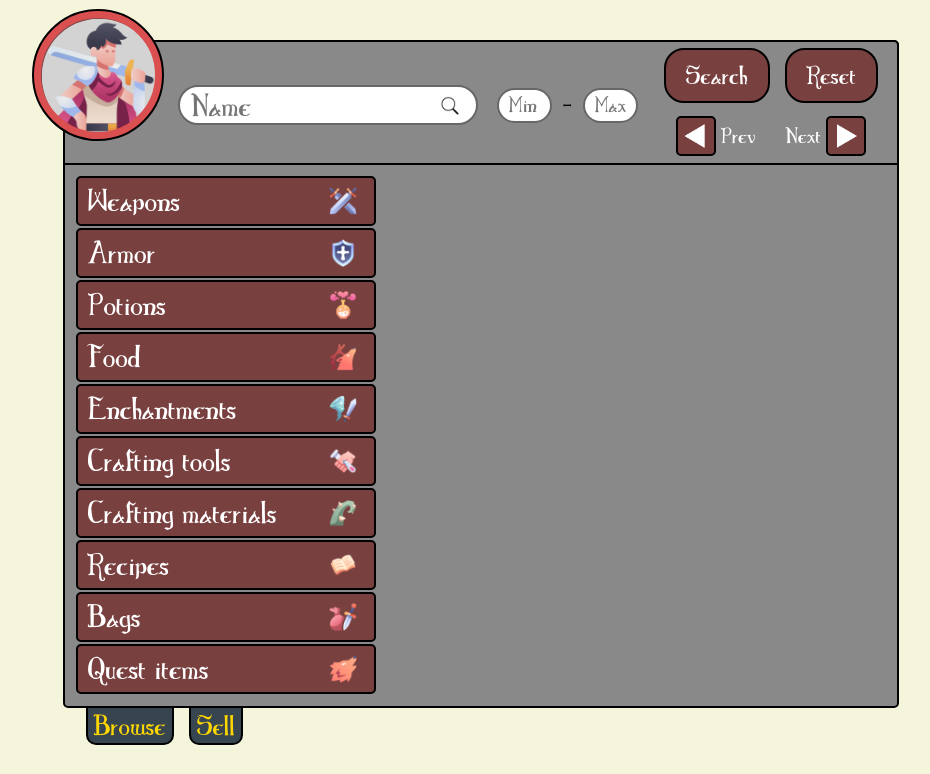
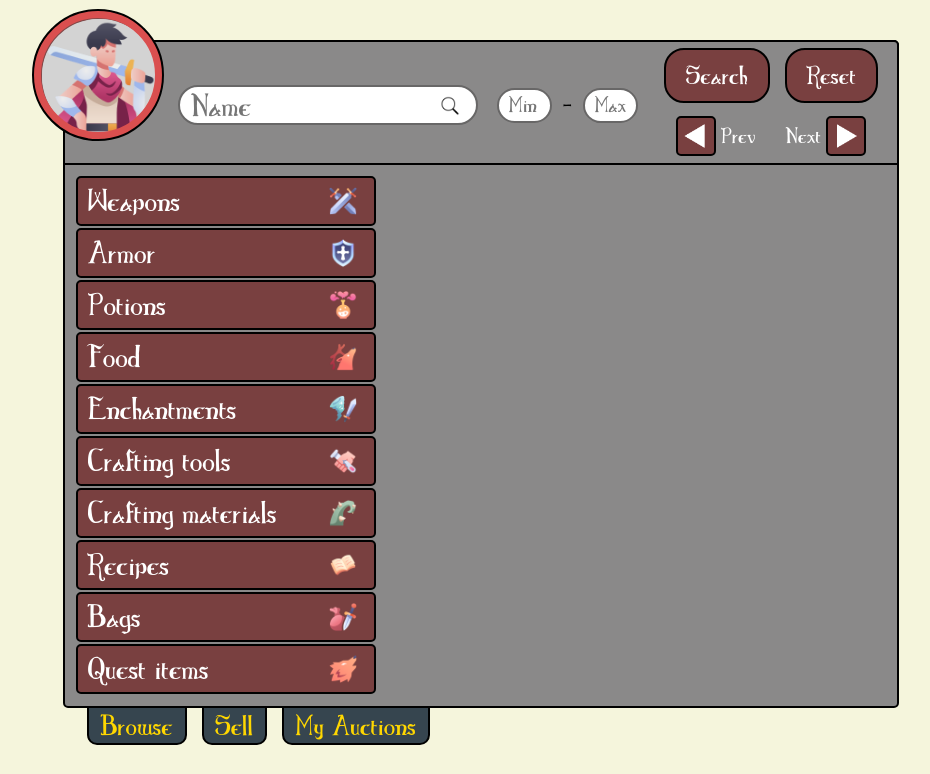
Before and after one commit to PetriK93/Moonveil-Market, a React (Vite) app in the folder client/: page / in a window 1280 px wide. Shown: the part 990-1764 px from the top of the page, without its empty margins (167-1097 px from the left). Built offline with nearby package versions, Linux system fonts and the light colour scheme.

Commit message:
Added a third tab
Needed a third tab to showcase the player's own auctions.

```diff
--- a/client/src/components/AuctionHouse/AuctionHouse.jsx
+++ b/client/src/components/AuctionHouse/AuctionHouse.jsx
@@ -41,6 +41,7 @@ const Home = () => {
   const [tab, setTab] = useState("browse");
   const [isBrowseFlashing, setIsBrowseFlashing] = useState(false);
   const [isSellFlashing, setIsSellFlashing] = useState(false);
+  const [isMyAuctionsFlashing, setIsMyAuctionsFlashing] = useState(false);
   const categorySectionRef = useRef(null);
   const [goldPrice, setGoldPrice] = useState("");
   const [silverPrice, setSilverPrice] = useState("");
@@ -142,6 +143,17 @@ const Home = () => {
     }, 500);
   };
 
+  // Toggles animation and sets "myAuctions" as the current tab
+  const handleMyAuctions = () => {
+    setIsMyAuctionsFlashing(true);
+    setTab("myAuctions");
+    setDropdown(null);
+    // Makes sure the animation has time to play out. Sync with animation.
+    setTimeout(() => {
+      setIsMyAuctionsFlashing(false);
+    }, 500);
+  };
+
   // IMPORTANT NOTE: 1 gold = 100 silver, 1 silver = 100 copper
 
   // Allows only 2 digits in the silver & copper pricing & buyout input fields
@@ -194,7 +206,8 @@ const Home = () => {
   return (
     <div id="auction-house" className={styles.container}>
       <h1>Auction House</h1>
-      {tab === "browse" ? (
+      {/* Browse section starts here! */}
+      {tab === "browse" && (
         <div className={styles.browseTab}>
           <div className={styles.classPortrait}>
             <img
@@ -625,7 +638,9 @@ const Home = () => {
             </div>
           </div>
         </div>
-      ) : (
+      )}
+      {/* Browse section ends here and sell section starts here! */}
+      {tab === "sell" && (
         <div className={styles.sellTab}>
           <div className={styles.classPortrait}>
             <img
@@ -749,7 +764,6 @@ const Home = () => {
               </button>
             </div>
           </div>
-
           <div className={styles.inventorySection}>
             <h2 id={styles.inventoryTitle}>Inventory</h2>
             <div className={styles.inventory}>
@@ -839,19 +853,41 @@ const Home = () => {
           </div>
         </div>
       )}
+      {/* Sell section ends here and myAuctions section starts here! */}
+      {tab === "myAuctions" && (
+        <div className={styles.myAuctionsTab}>
+          <div className={styles.classPortrait}>
+            <img
+              className={styles.classImg}
+              src={portrait}
+              alt="Class portrait"
+            />
+          </div>
+        </div>
+      )}
       <div className={styles.tabsContainer}>
         <button
-          className={`${styles.tab} ${isBrowseFlashing ? styles.flash : ""}`}
+          className={`${styles.tabBrowse} ${
+            isBrowseFlashing ? styles.flash : ""
+          }`}
           onClick={handleBrowse}
         >
           Browse
         </button>
         <button
-          className={`${styles.tab} ${isSellFlashing ? styles.flash : ""}`}
+          className={`${styles.tabSell} ${isSellFlashing ? styles.flash : ""}`}
           type="button"
           onClick={handleSell}
         >
           Sell
+        </button>
+        <button
+          className={`${styles.tabMyAuctions} ${
+            isMyAuctionsFlashing ? styles.flash : ""
+          }`}
+          onClick={handleMyAuctions}
+        >
+          My Auctions
         </button>
       </div>
     </div>
--- a/client/src/components/AuctionHouse/AuctionHouseStyles.module.css
+++ b/client/src/components/AuctionHouse/AuctionHouseStyles.module.css
@@ -398,16 +398,14 @@ form {
   align-items: center;
   gap: 15px;
   text-align: center;
-  margin-left: -740px;
+  margin-left: -445px;
   margin-top: -2px;
-  width: 50px;
-  height: 40px;
   background-color: transparent;
   color: white;
   margin-bottom: 20px;
 }
 
-.tab {
+.tabBrowse {
   background-color: #36454f;
   color: gold;
   border: 2px solid black;
@@ -415,13 +413,32 @@ form {
   font-size: 0.9rem;
   cursor: pointer;
   animation-duration: 0.5s;
+  width: 100px;
 }
 
-.tab.flash.browse {
-  animation-name: flash;
+.tabSell {
+  background-color: #36454f;
+  color: gold;
+  border: 2px solid black;
+  border-radius: 0 0 10px 10px;
+  font-size: 0.9rem;
+  cursor: pointer;
+  animation-duration: 0.5s;
+  width: 65px;
 }
 
-.tab.flash {
+.tabMyAuctions {
+  background-color: #36454f;
+  color: gold;
+  border: 2px solid black;
+  border-radius: 0 0 10px 10px;
+  font-size: 0.9rem;
+  cursor: pointer;
+  animation-duration: 0.5s;
+  width: 148px;
+}
+
+.flash {
   animation-name: flash;
 }
 
@@ -857,3 +874,16 @@ form {
   left: 50%;
   transform: translate(-50%, -50%);
 }
+
+.myAuctionsTab {
+  display: flex;
+  flex-direction: row;
+  width: 836px;
+  min-height: 668px;
+  height: auto;
+  position: relative;
+  border-radius: 5px;
+  margin-top: 20px;
+  border: 2px solid black;
+  background-color: rgb(138, 137, 137);
+}
```
